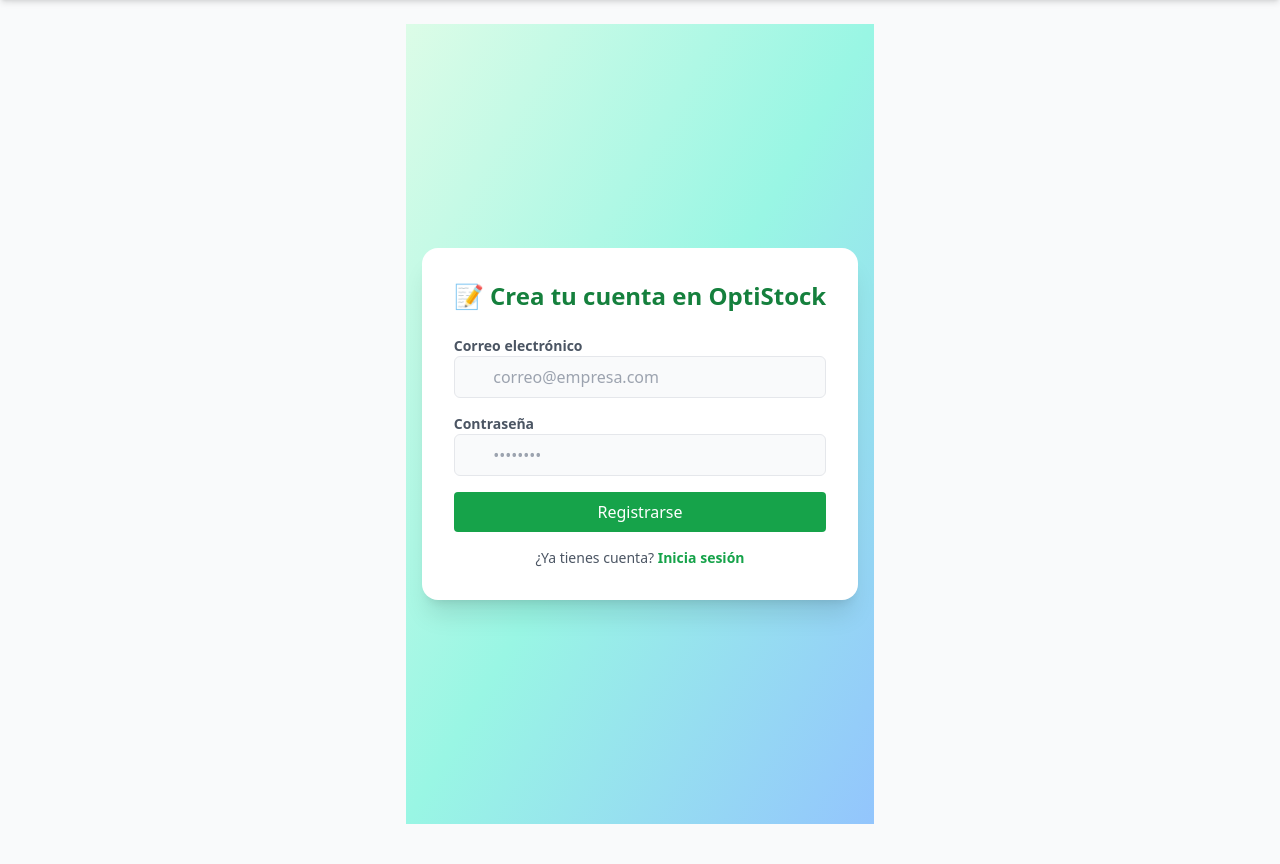
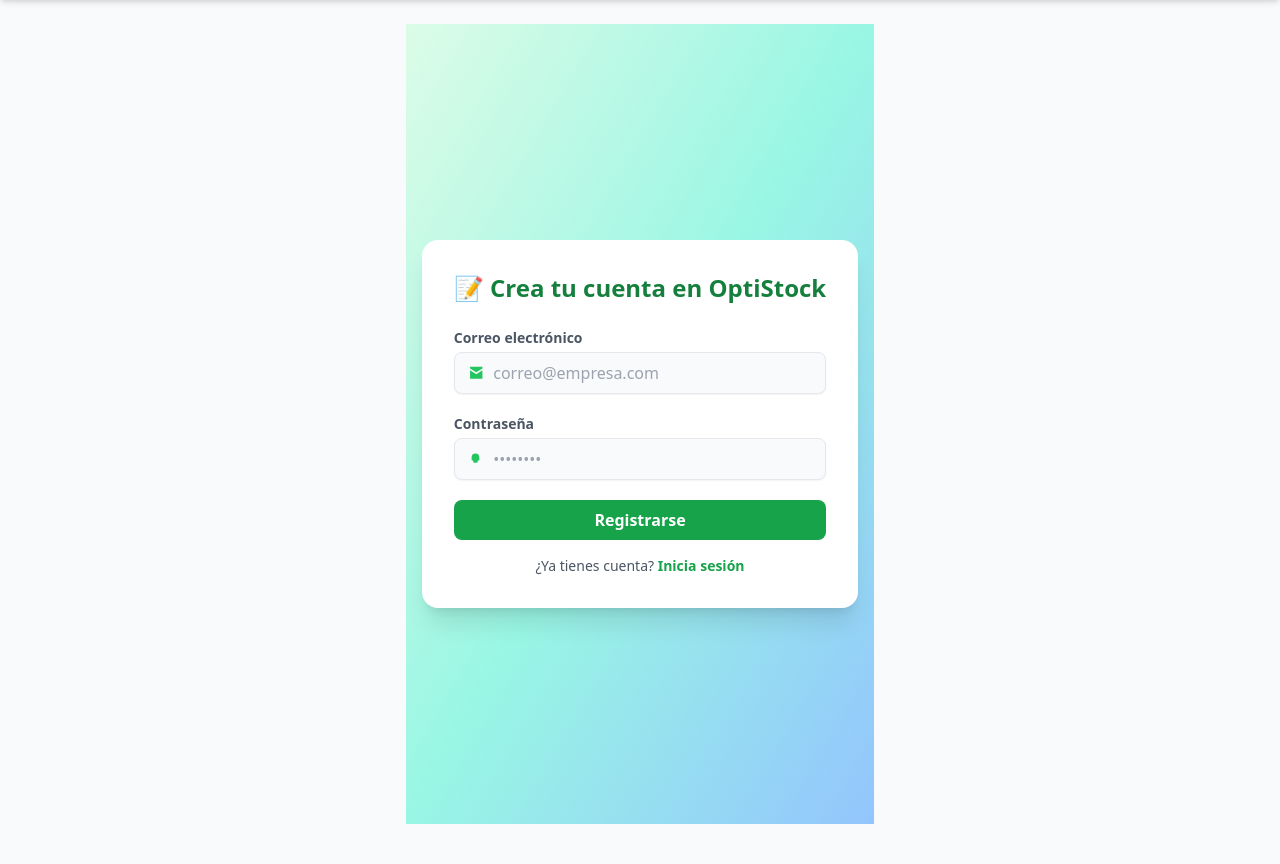
Before and after one commit to Davidsondp/Optistock-AI-, a Flask app: template templates/register.html in a window 1280 px wide. Shown: the part 56-920 px from the top of the page. Run offline with Flask 3, Linux system fonts and the light colour scheme; the template is opened without the code that fills it, so the values that code supplies are empty; some libraries are stand-ins or nearby versions.

Commit message:
Update register.html

```diff
--- a/templates/register.html
+++ b/templates/register.html
@@ -2,33 +2,65 @@
 {% block content %}
 
 <div class="min-h-screen bg-gradient-to-br from-green-100 via-teal-200 to-blue-300 flex items-center justify-center px-4">
-  <div class="bg-white shadow-xl rounded-2xl p-8 w-full max-w-md">
+  <div class="bg-white shadow-xl rounded-2xl p-8 w-full max-w-md animate-fade-in">
     <h2 class="text-2xl font-bold text-center text-green-700 mb-6">📝 Crea tu cuenta en OptiStock</h2>
 
-    <form method="POST" action="{{ url_for('register') }}" class="space-y-4">
+    <!-- Mensaje flash si hay error -->
+    {% with messages = get_flashed_messages() %}
+      {% if messages %}
+        <div class="bg-red-100 text-red-700 px-4 py-2 rounded text-sm mb-4">
+          {{ messages[0] }}
+        </div>
+      {% endif %}
+    {% endwith %}
+
+    <form method="POST" action="{{ url_for('register') }}" class="space-y-5">
+      <!-- Email -->
       <div>
-        <label for="email" class="block text-sm font-semibold text-gray-600">Correo electrónico</label>
-        <div class="flex items-center border rounded-md px-3 py-2 bg-gray-50">
-          <svg class="w-5 h-5 text-green-500 mr-2" fill="currentColor" viewBox="0 0 24 24"><path d="M2 4a2..."/></svg>
+        <label for="email" class="block text-sm font-semibold text-gray-600 mb-1">Correo electrónico</label>
+        <div class="flex items-center border rounded-lg px-3 py-2 bg-gray-50 shadow-sm">
+          <svg class="w-5 h-5 text-green-500 mr-2" fill="currentColor" viewBox="0 0 24 24">
+            <path d="M4 4h16v2l-8 5-8-5V4zm0 4.5v11h16v-11l-8 5-8-5z"/>
+          </svg>
           <input type="email" name="email" required class="w-full bg-transparent focus:outline-none" placeholder="correo@empresa.com">
         </div>
       </div>
 
+      <!-- Contraseña -->
       <div>
-        <label for="password" class="block text-sm font-semibold text-gray-600">Contraseña</label>
-        <div class="flex items-center border rounded-md px-3 py-2 bg-gray-50">
-          <svg class="w-5 h-5 text-green-500 mr-2" fill="currentColor" viewBox="0 0 24 24"><path d="M12 17a2..."/></svg>
+        <label for="password" class="block text-sm font-semibold text-gray-600 mb-1">Contraseña</label>
+        <div class="flex items-center border rounded-lg px-3 py-2 bg-gray-50 shadow-sm">
+          <svg class="w-5 h-5 text-green-500 mr-2" fill="currentColor" viewBox="0 0 24 24">
+            <path d="M12 17a2 2 0 002-2v-1h1a1 1 0 001-1v-3a5 5 0 00-10 0v3a1 1 0 001 1h1v1a2 2 0 002 2z"/>
+          </svg>
           <input type="password" name="password" required class="w-full bg-transparent focus:outline-none" placeholder="••••••••">
         </div>
       </div>
 
-      <button type="submit" class="w-full bg-green-600 text-white py-2 rounded hover:bg-green-700 transition">Registrarse</button>
+      <!-- Botón -->
+      <button type="submit"
+              class="w-full bg-green-600 hover:bg-green-700 text-white font-semibold py-2 rounded-lg transition">
+        Registrarse
+      </button>
     </form>
 
-    <p class="text-sm text-center mt-4 text-gray-600">¿Ya tienes cuenta?
+    <!-- Link de regreso -->
+    <p class="text-sm text-center mt-4 text-gray-600">
+      ¿Ya tienes cuenta?
       <a href="{{ url_for('login') }}" class="text-green-600 font-semibold hover:underline">Inicia sesión</a>
     </p>
   </div>
 </div>
 
+<!-- Animación suave de entrada -->
+<style>
+@keyframes fade-in {
+  from { opacity: 0; transform: translateY(20px); }
+  to { opacity: 1; transform: translateY(0); }
+}
+.animate-fade-in {
+  animation: fade-in 0.4s ease-out;
+}
+</style>
+
 {% endblock %}
```
